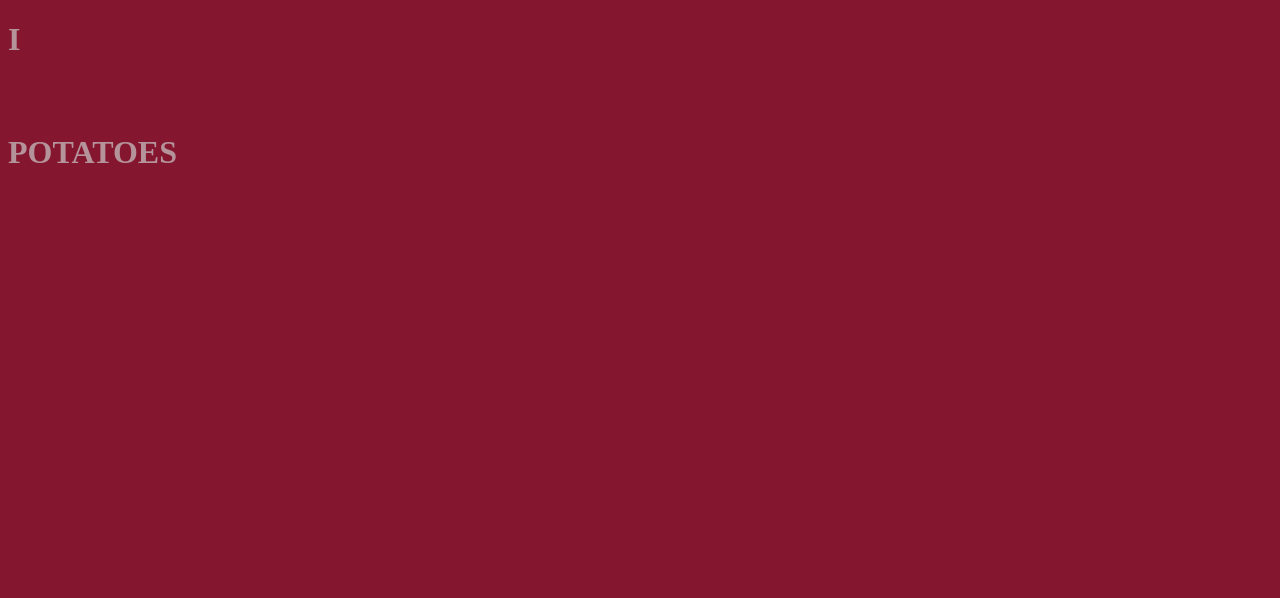
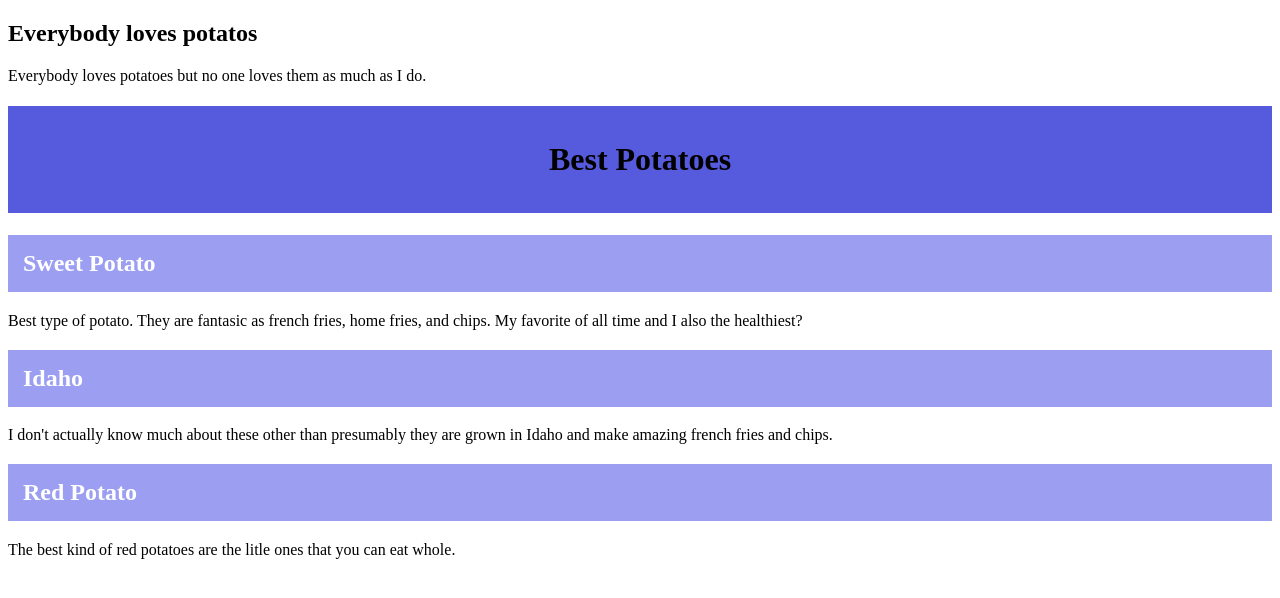
Before and after one commit to MelSmith104/newnewnewnew, a plain HTML site: page index.html in a window 1280 px wide. Drawn offline with Linux system fonts and the light colour scheme.

Commit message:
made it all about potatoes - headers and colors

```diff
--- a/index.html
+++ b/index.html
@@ -6,23 +6,29 @@
 	<meta name="viewport" content="width=device-width">
 	<title>Potato's Rule</title>
 	<style>
-		h1 {
-			color: #B5939B;
-		}
+    #title {
+      background-color: #565ADD;
+      padding: 35px;
+      text-align: center;
+    }
+    .potatoes {
+      background-color: #9C9FF1;
+      padding: 15px;
+      color: white;
+    }
 
-		h2 {
-			color: #477575;
-		}
-
-    body {
-      background: #85162F;
-    }
 	</style>
 </head>
 
 <body>
-	<h1><span class="first">I</span></h1>
-	<h2><span class="second"><marquee marquee behavior="scroll" direction="up" scrollamount="5">love</marquee></span></h2>
-	<h1><span class="third">POTATOES</span></h1>
+  <h2>Everybody loves potatos</h2>
+  <p id="intro">Everybody loves potatoes but no one loves them as much as I do.</p>
+  <h1 id="title">Best Potatoes</h1>
+  <h2 class="potatoes">Sweet Potato</h2>
+  <p id="sweetpotato">Best type of potato. They are fantasic as french fries, home fries, and chips. My favorite of all time and I also the healthiest?</p>
+  <h2 class="potatoes">Idaho</h2>
+  <p id="idaho">I don't actually know much about these other than presumably they are grown in Idaho and make amazing french fries and chips.</p>
+  <h2 class="potatoes">Red Potato</h2>
+  <p id="reds">The best kind of red potatoes are the litle ones that you can eat whole.</p>
 </body>
 </html>
```
